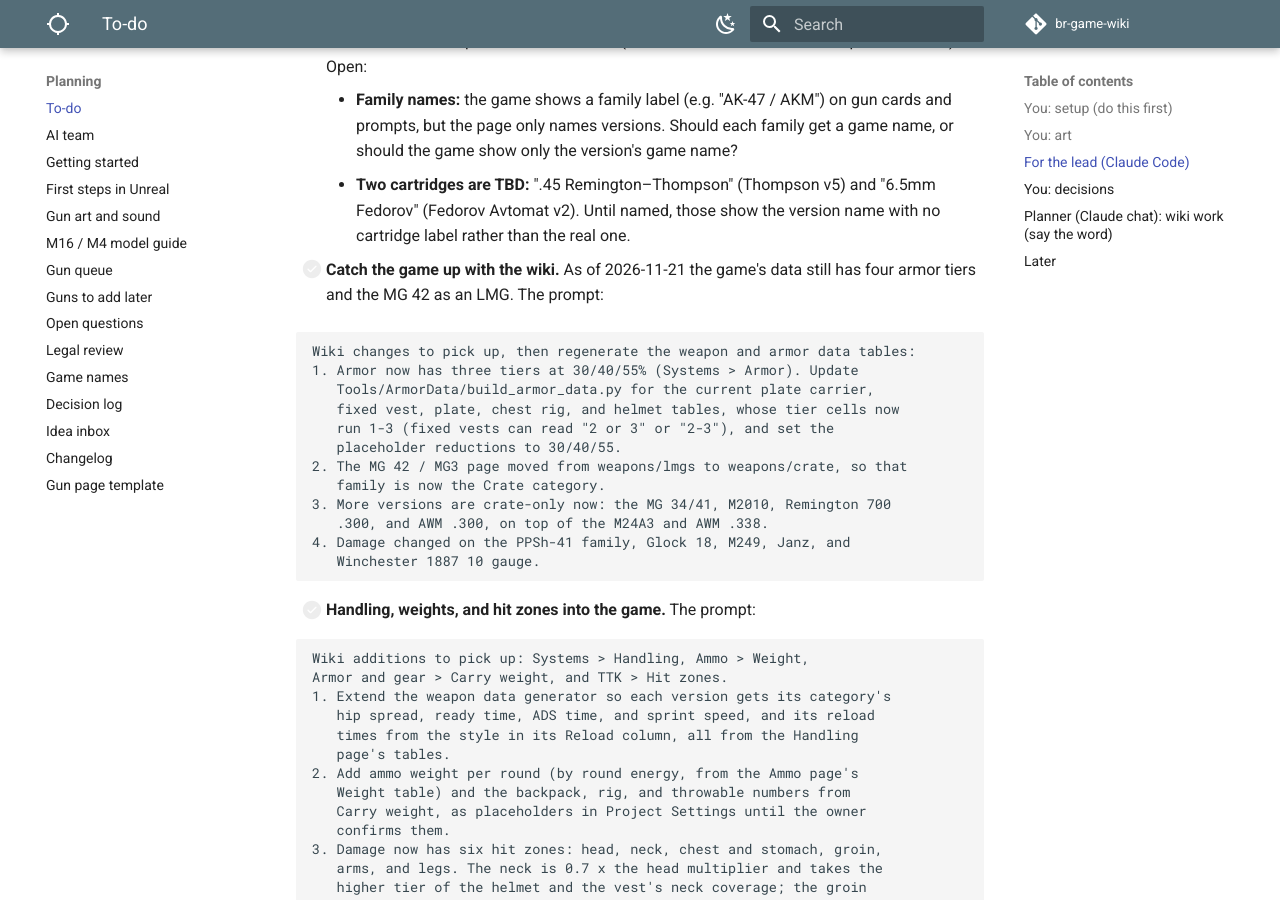
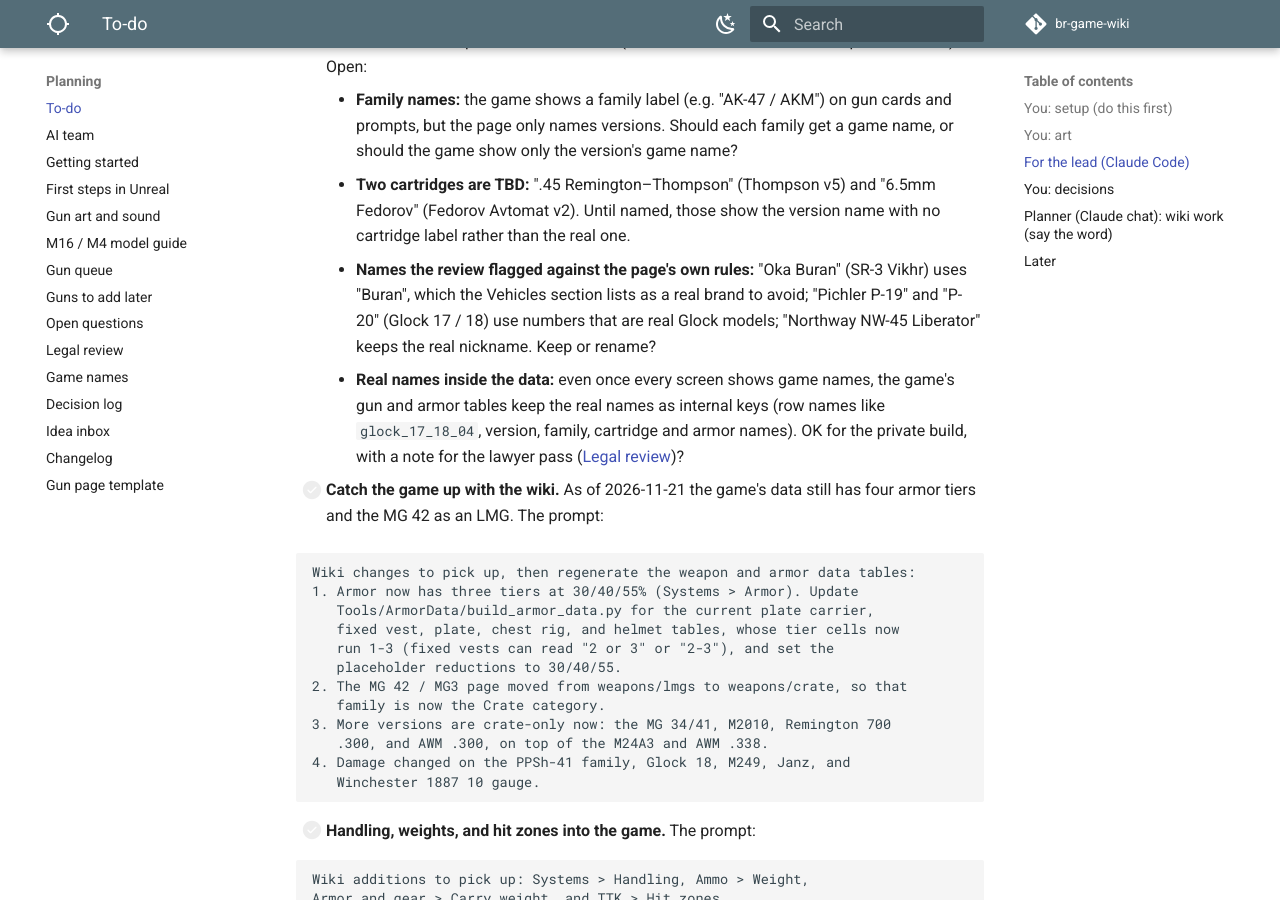
Before and after one commit to DerrickSpartan1/br-game-wiki, an MkDocs documentation site: the page built from docs/planning/to-do.md, in a window 1280 px wide and 900 px high, scrolled down 4283 px. Built offline with MkDocs 1.6.1 and Material for MkDocs 9.7.7, drawn with Linux system fonts in a browser that asks for light colours; comment, search, counter and statistics services are not loaded.

Commit message:
Planner questions: flagged game names, real names as internal keys
Co-Authored-By: Claude Opus 5.5 <noreply@anthropic.com>

```diff
--- a/docs/planning/to-do.md
+++ b/docs/planning/to-do.md
@@ -69,6 +69,8 @@ When you tell the lead "check the planner's list," it works through this section
 - **Game names questions for the planner (lead, 2026-11-22):** the data tools now read [Game names](game-names.md) into the weapon and armor tables (all 625 versions and 133 armor pieces named). Open:
     - **Family names:** the game shows a family label (e.g. "AK-47 / AKM") on gun cards and prompts, but the page only names versions. Should each family get a game name, or should the game show only the version's game name?
     - **Two cartridges are TBD:** ".45 Remington–Thompson" (Thompson v5) and "6.5mm Fedorov" (Fedorov Avtomat v2). Until named, those show the version name with no cartridge label rather than the real one.
+    - **Names the review flagged against the page's own rules:** "Oka Buran" (SR-3 Vikhr) uses "Buran", which the Vehicles section lists as a real brand to avoid; "Pichler P-19" and "P-20" (Glock 17 / 18) use numbers that are real Glock models; "Northway NW-45 Liberator" keeps the real nickname. Keep or rename?
+    - **Real names inside the data:** even once every screen shows game names, the game's gun and armor tables keep the real names as internal keys (row names like `glock_17_18_04`, version, family, cartridge and armor names). OK for the private build, with a note for the lawyer pass ([Legal review](legal-review.md))?
 
 - [ ] **Catch the game up with the wiki.** As of 2026-11-21 the game's data still has four armor tiers and the MG 42 as an LMG. The prompt:
 
```
